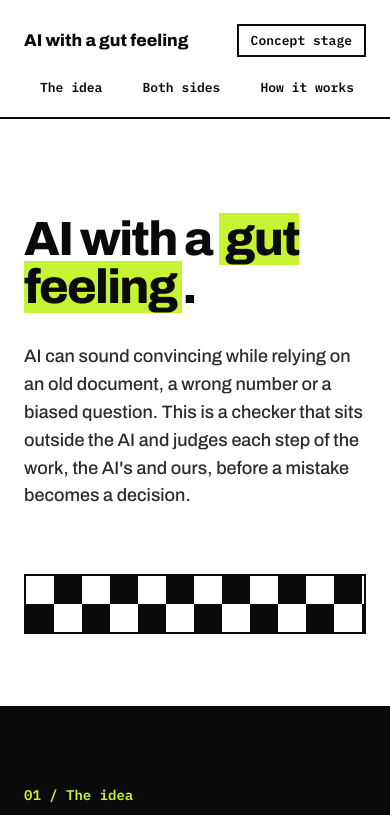
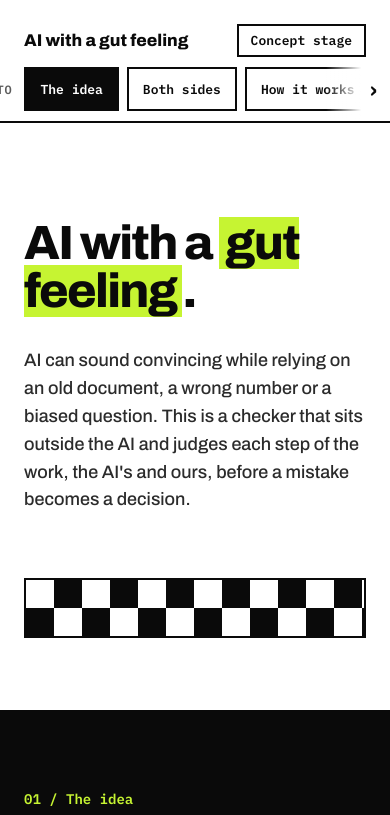
Before and after one commit to NKnocode/ai-gut-feeling, a plain HTML site: page index.html in a window 390 px wide. Shown: the top 815 px of the page. Drawn offline with Linux system fonts and the light colour scheme.

Commit message:
Jump bar: visible buttons, 'Jump to' label, scroll hint on phones, highlights current section
Co-Authored-By: Claude Opus 5.5 <noreply@anthropic.com>
Claude-Session: https://claude.ai/code/session_01GFUe6cTpsmf6EpeUTg1SSf

```diff
--- a/index.html
+++ b/index.html
@@ -76,11 +76,15 @@ h3{margin:0;font-size:22px;font-weight:700}
 .more[open] summary::after{content:"\2212"}
 .more[open] summary{background:#0A0A0A;color:#FFFFFF}
 .jump{position:sticky;top:0;z-index:10;background:#FFFFFF;border-bottom:2px solid #0A0A0A}
-.jump .w{display:flex;gap:8px;overflow-x:auto;padding-top:8px;padding-bottom:8px;scrollbar-width:none}
+.jump .w{display:flex;align-items:center;gap:8px;overflow-x:auto;padding-top:10px;padding-bottom:10px;scrollbar-width:none}
 .jump .w::-webkit-scrollbar{display:none}
-.jump a{flex:0 0 auto;min-height:44px;box-sizing:border-box;display:inline-flex;align-items:center;padding:8px 14px;font-family:'IBM Plex Mono',ui-monospace,monospace;font-size:13px;font-weight:600;text-decoration:none;border:2px solid transparent;white-space:nowrap}
-.jump a:hover{border-color:#0A0A0A}
-.jump a.help{background:#C6F432;border-color:#0A0A0A}
+.jump .lbl{flex:0 0 auto;font-family:'IBM Plex Mono',ui-monospace,monospace;font-size:12px;font-weight:600;color:#5C5C5C;text-transform:uppercase;letter-spacing:0.06em;padding-right:4px}
+.jump a{flex:0 0 auto;min-height:44px;box-sizing:border-box;display:inline-flex;align-items:center;padding:8px 14px;font-family:'IBM Plex Mono',ui-monospace,monospace;font-size:13px;font-weight:600;text-decoration:none;border:2px solid #0A0A0A;background:#FFFFFF;color:#0A0A0A;white-space:nowrap}
+.jump a:hover,.jump a.on{background:#0A0A0A;color:#FFFFFF}
+.jump a.help{background:#C6F432;color:#0A0A0A}
+.jump a.help.on{background:#0A0A0A;color:#FFFFFF}
+.jump .more-r{position:absolute;top:0;right:0;bottom:2px;width:64px;display:flex;align-items:center;justify-content:flex-end;padding-right:10px;box-sizing:border-box;background:linear-gradient(to right,rgba(255,255,255,0),#FFFFFF 55%);font-family:'IBM Plex Mono',ui-monospace,monospace;font-size:22px;font-weight:600;pointer-events:none}
+.jump.end .more-r{display:none}
 [id^="s-"]{scroll-margin-top:72px}
 .tabs{display:flex;gap:0;margin-top:40px;border:2px solid #0A0A0A;align-self:flex-start;width:fit-content;max-width:100%}
 .tabbtn{min-height:44px;padding:10px 18px;border:0;background:#FFFFFF;color:#0A0A0A;font-family:inherit;font-size:16px;font-weight:700;cursor:pointer}
@@ -108,7 +112,8 @@ h3{margin:0;font-size:22px;font-weight:700}
 </div>
 
 <nav class="jump" aria-label="Page sections">
-  <div class="w">
+  <div class="w" id="jumpw">
+    <span class="lbl">Jump to</span>
     <a href="#s-idea">The idea</a>
     <a href="#s-sides">Both sides</a>
     <a href="#s-how">How it works</a>
@@ -118,6 +123,7 @@ h3{margin:0;font-size:22px;font-weight:700}
     <a href="#s-belief">What I believe</a>
     <a href="#s-help" class="help">Help me test it</a>
   </div>
+  <span class="more-r" aria-hidden="true">&rsaquo;</span>
 </nav>
 
 <!-- HERO -->
@@ -524,6 +530,34 @@ h3{margin:0;font-size:22px;font-weight:700}
   }
   tabs.forEach(function (t) { t.addEventListener('click', function () { showTab(t); }); });
   if (tabs.length) { showTab(tabs[0]); }
+
+  var jump = document.querySelector('.jump');
+  var jw = document.getElementById('jumpw');
+  var links = Array.prototype.slice.call(jw.querySelectorAll('a'));
+  function jumpEnd() {
+    var last = links[links.length - 1];
+    jump.classList.toggle('end', last.getBoundingClientRect().right <= jw.getBoundingClientRect().right - 8);
+  }
+  jw.addEventListener('scroll', jumpEnd);
+  window.addEventListener('resize', jumpEnd);
+  jumpEnd();
+
+  if ('IntersectionObserver' in window) {
+    var io = new IntersectionObserver(function (entries) {
+      entries.forEach(function (e) {
+        if (!e.isIntersecting) { return; }
+        links.forEach(function (a) {
+          var on = a.getAttribute('href') === '#' + e.target.id;
+          a.classList.toggle('on', on);
+          if (on) { jw.scrollTo({ left: a.offsetLeft - 24, behavior: 'smooth' }); }
+        });
+      });
+    }, { rootMargin: '-45% 0px -50% 0px' });
+    links.forEach(function (a) {
+      var t = document.getElementById(a.getAttribute('href').slice(1));
+      if (t) { io.observe(t); }
+    });
+  }
 })();
 </script>
 </body>
```
